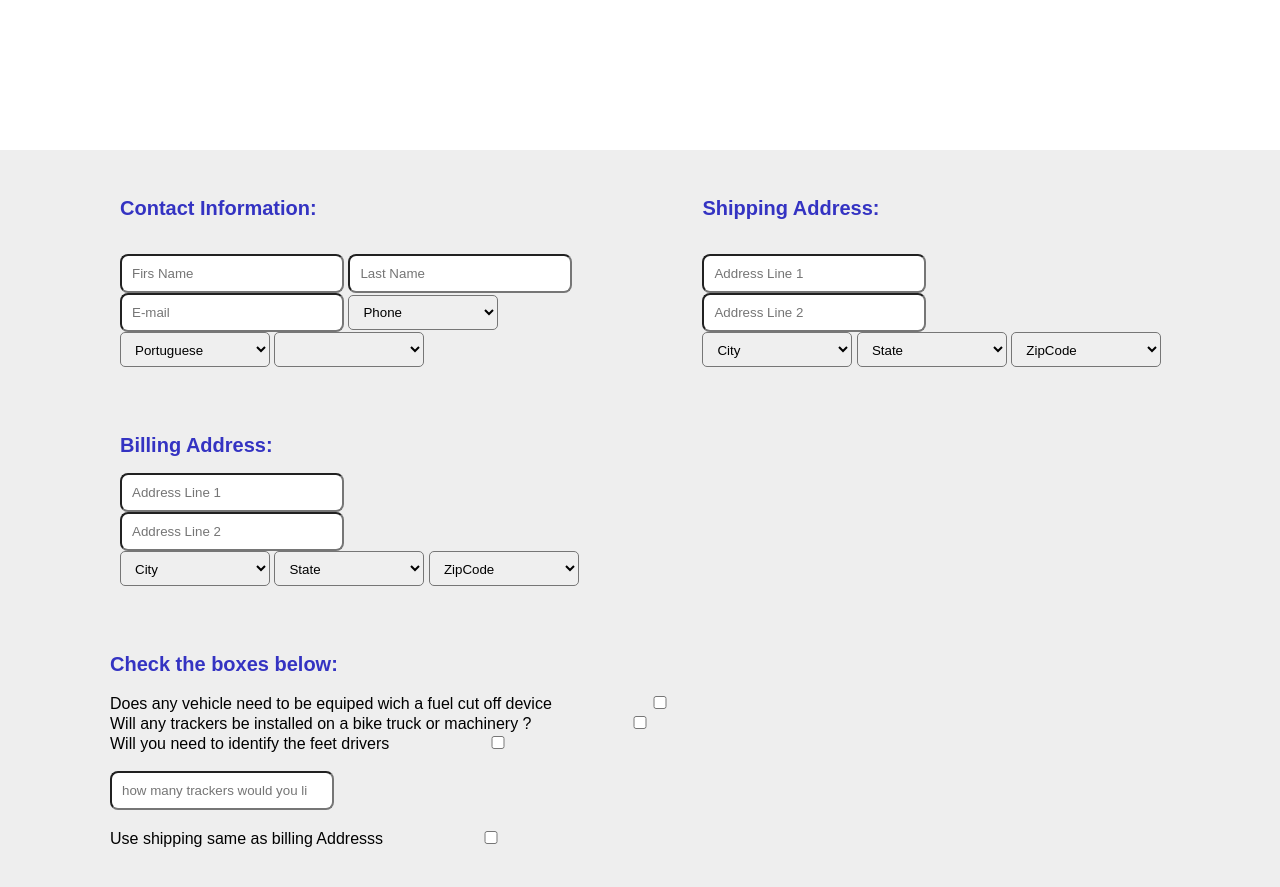
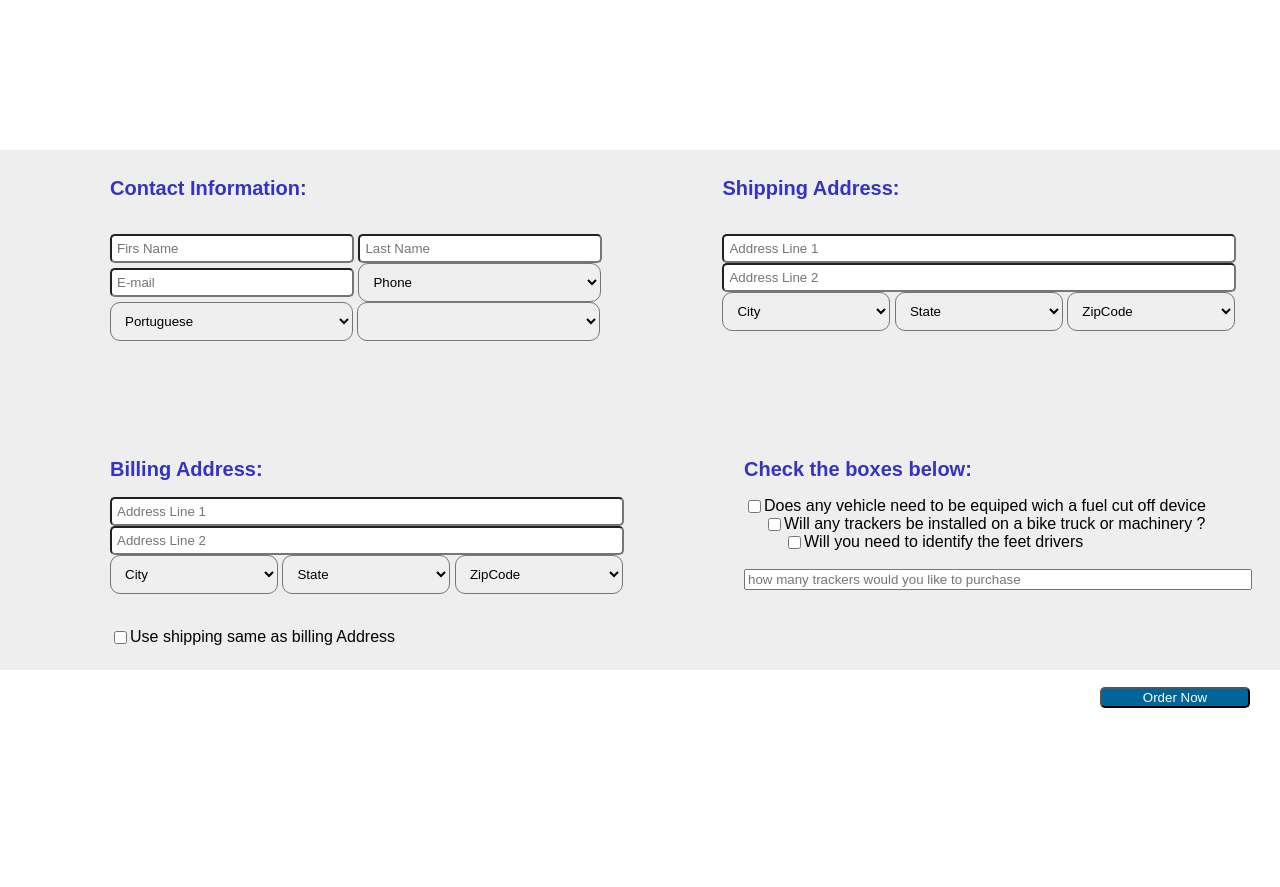
Before and after one commit to ygorgabrielverissimo/test-NodeJSjunior, a plain HTML site: page index.html in a window 1280 px wide. Shown: the top 887 px of the page. After the commit the page ends 820 px from the top, so only its background shows below. Drawn offline with Linux system fonts and the light colour scheme; no server answers.

Commit message:
atualizando layout + organização de Cod

```diff
--- a/css/style.css
+++ b/css/style.css
@@ -5,68 +5,104 @@ body{
         margin-bottom: 150px;
         margin-left: 0;
         margin-right: 0;
+}
+form{
+        width: 1350px;
+        height: 520px;
+        background-color: #eeeeee;
 
 
 }
- div{
+div{
 
-        background-color: #eeeeee;
         float: left;
-
-
-}
-form{
-
-
-}
-input, textarea{
-        width: 200px;
-        padding: 10px;
-        border-radius: 8px;
-}
-select {
-        padding: 0.65em 2.5em 0.55em 0.75em;
-        border-radius: var(--radius);
-        width: 150px;
-        border-radius: 5px;
-}
-.botao{
-        background-color: #069;
-        margin-left: 1100px;
-        margin-right: 30px;
-        margin-top: 20px;
-        cursor: pointer;color:white;
-        border-radius: 5px;
-}
-.box4{
-
-
 }
 
 h2{
         color: rgba(16, 14, 185, 0.836);
         font-size: 20PX;
+        -webkit-text-size-adjust: auto;
         font-family: Arial, "Helvetica Neue", Helvetica, sans-serif;
 }
+
+.contactInformationText {
+        width: 230px;
+        padding: 5px 5px 5px 5px;
+        border-radius: 5px;
+}
+.contactInformationBoton{
+
+        width: 243px;
+        padding: 10px 10px 10px 10px;
+        border-radius: 10px;
+}
+
+.shippingAddressText{
+        width: 500px;
+        padding: 5px 5px 5px 5px;
+        border-radius: 5px;
+}
+.shippingAddressBoton{
+
+        width: 168px;
+        padding: 10px 10px 10px 10px;
+        border-radius: 10px;
+}
+
+.billingAddressText{
+        width: 500px;
+        padding: 5px 5px 5px 5px;
+        border-radius: 5px;
+}
+.billingAddressBoton{
+
+        width: 168px;
+        padding: 10px 10px 10px 10px;
+        border-radius: 10px;
+}
+.checkbox{
+        float: left;
+}
+.box{
+        width: 500px;
+
+
+}
+
 #containerA{
 
-        margin: 30px 10px 20px 120px;
-
+       margin: 10px 10px 10px 110px;
 
 
 }
 #containerB{
 
-        margin: 30px 10px 20px 120px;
+        margin: 10px 10px 100px 110px;
 
 }
 #containerC{
 
-        margin: 30px 10px 20px 120px;
+        margin: 10px 10px 10px 110px;
+
 
 }
 #containerD{
 
-        margin: 30px 10px 20px 110px;
+        margin: 10px 10px 10px 110px;
 
 }
+#containerE{
+
+        margin: 10px 10px 10px 110px;
+
+}
+.botao{
+        background-color: #069;
+        cursor: pointer;color:white;
+        width: 150px;
+        height: 30;
+        margin-left: 1100px;
+        margin-right: 30px;
+        margin-top: 30px;
+        border-radius: 5px;
+}
--- a/index.html
+++ b/index.html
@@ -7,82 +7,89 @@
     <title>Projeto Contele</title>
     <link rel="stylesheet" href="./css/style.css">
 </head>
-
 <body>
-    <div>
-        <form name ="conteleCadastro" action="Manutencao.html" method="post">
+    <form name ="conteleCadastro" action="Manutencao.html" method="post">
+        <div>
             <div id="containerA">
             <h2>Contact Information: </h2> <br />
-                <input type="text" name="firstName" class="contactInformation" placeholder="Firs Name "required ="required" />
-                <input type="text" name="lastName " class="contactInformation" placeholder="Last Name "required ="required" /><br />
-                <input type="email"name="E-mail " class="contactInformation"   placeholder="E-mail "required ="required" />
+                <input type="text" name="firstName" class="contactInformationText" placeholder="Firs Name "required ="required" />
+                <input type="text" name="lastName " class="contactInformationText" placeholder="Last Name "required ="required" /><br />
+                <input type="email"name="E-mail " class="contactInformationText"   placeholder="E-mail "required ="required" />
 
-                <select type="tel" name="phone" class="contactInformation">
+                <select type="tel" name="phone" class="contactInformationBoton">
                     <option value="Phone">Phone</option>
                 </select><br />
-                <select name="Language" class="contactInformation" id="selLanguage">
+
+                <select name="Language" class="contactInformationBoton" id="selLanguage">
                     <option value="portugues"> Portuguese </option>
                     <option value="english"> English</option>
                 </select>
-                 <select name="contries" class="contactInformation" id="contries"> </select>
+
+                 <select name="contries" class="contactInformationBoton" id="contries"> </select>
             </div>
+
             <div id="containerB">
             <h2>Shipping Address: </h2> <br />
 
-                <input type="text" name ="AddressLine1" class="shippingAddress" placeholder="Address Line 1" required ="required" /><br />
-                <input type="text" name="AddressLine2" class="shippingAddress" placeholder="Address Line 2" required ="required" /><br />
+                <input type="text" name="AddressLine1" class="shippingAddressText" placeholder="Address Line 1" required ="required" /><br />
+                <input type="text" name="AddressLine2" class="shippingAddressText" placeholder="Address Line 2" required ="required" /><br />
 
-                <select name="City" class="shippingAddress" required ="required">
+                <select name="City" class="shippingAddressBoton" required ="required">
                     <option value="City"> City  </option>
                 </select>
 
-                <select name="State" class="shippingAddress" required ="required">
+                <select name="State" class="shippingAddressBoton" required ="required">
                      <option value="State"> State </option>
                 </select>
 
-                <select name="ZipCode" class="shippingAddress" required ="required">
+                <select name="ZipCode" class="shippingAddressBoton" required ="required">
                     <option value="Zip Code"> ZipCode </option>
                 </select>
             </div>
+
             <div id="containerC">
             <h2>Billing Address: </h2>
 
-                <input type="text" name="AddressLine1" class="billingAddress" placeholder="Address Line 1" required ="required" /><br />
-                <input type="text" name="AddressLine2" class="billingAddress" placeholder="Address Line 2" required ="required" /><br />
+                <input type="text" name="AddressLine1" class="billingAddressText" placeholder="Address Line 1" required ="required" /><br />
+                <input type="text" name="AddressLine2" class="billingAddressText" placeholder="Address Line 2" required ="required" /><br />
 
-                <select name="City" class="billingAddress" required ="required">
+                <select name="City" class="billingAddressBoton" required ="required">
                     <option value="City"> City  </option>
                 </select>
 
-                <select name="State" class="billingAddress" required ="required">
+                <select name="State" class="billingAddressBoton" required ="required">
                     <option value="State"> State </option>
                 </select>
 
-                <select name="ZipCode" class="billingAddress" required ="required">
+                <select name="ZipCode" class="billingAddressBoton" required ="required">
                     <option value="Zip Code"> ZipCode </option>
                 </select>
             </div>
+
             <div id="containerD">
             <h2>Check the boxes below: </h2>
 
-                <label for="box1">Does any vehicle need to be equiped wich a fuel cut off device</label>
-                <input type="checkbox" name="box1" class="check" value="vehicle"><br/>
+                <label for="checkbox1">Does any vehicle need to be equiped wich a fuel cut off device</label>
+                <input type="checkbox" id="box1" class="checkbox" value="vehicle"><br/>
 
-                <label for="box2">Will any trackers be installed on a bike truck or machinery ? </label>
-                <input type="checkbox" name="box2" class="check" value="trackers"><br/>
+                <label for="checkbox2">Will any trackers be installed on a bike truck or machinery ?</label>
+                <input type="checkbox" id="checkbox2" class="checkbox"value="tranckers"><br/>
 
-                <label for="box3"> Will you need to identify the feet drivers </label>
-                <input type="checkbox" name="box3" class="check" value="identify "><br/><br />
+                <label for="checkbox3"> Will you need to identify the feet drivers </label>
+                <input type="checkbox" id="checkbox3" class="checkbox" value="identify "><br/><br />
 
-                <input type="number" name="trackers" class="checkText" placeholder="how many trackers would you like to purchase"/><br/><br/>
+                <input type="number" name="trackers" class="box" placeholder="how many trackers would you like to purchase"/><br/><br/>
+            </div>
 
-                <label for="box4" class="box4">Use shipping same as billing Address</label>s
-                <input type="checkbox" name="box4" class="box4" value= copiarBilling><br/><br/><br />
-            </div>
-                <input type="submit" class="botao" name="enviar"  value="Order Now"><br/><br />
+            <div id="containerE">
+            <label for="box4">Use shipping same as billing Address</label>
+
+                <input type="checkbox" name="box4" class="checkbox" value= copiarBilling>
+                </div>
+
+                <input type="submit" class="botao" name="enviar"  value="Order Now"><br/>
                 <script src="./js/script.js"></script>
-        </form>
         </div>
-    </main>
+    </form>
 </body>
 </html>
```
